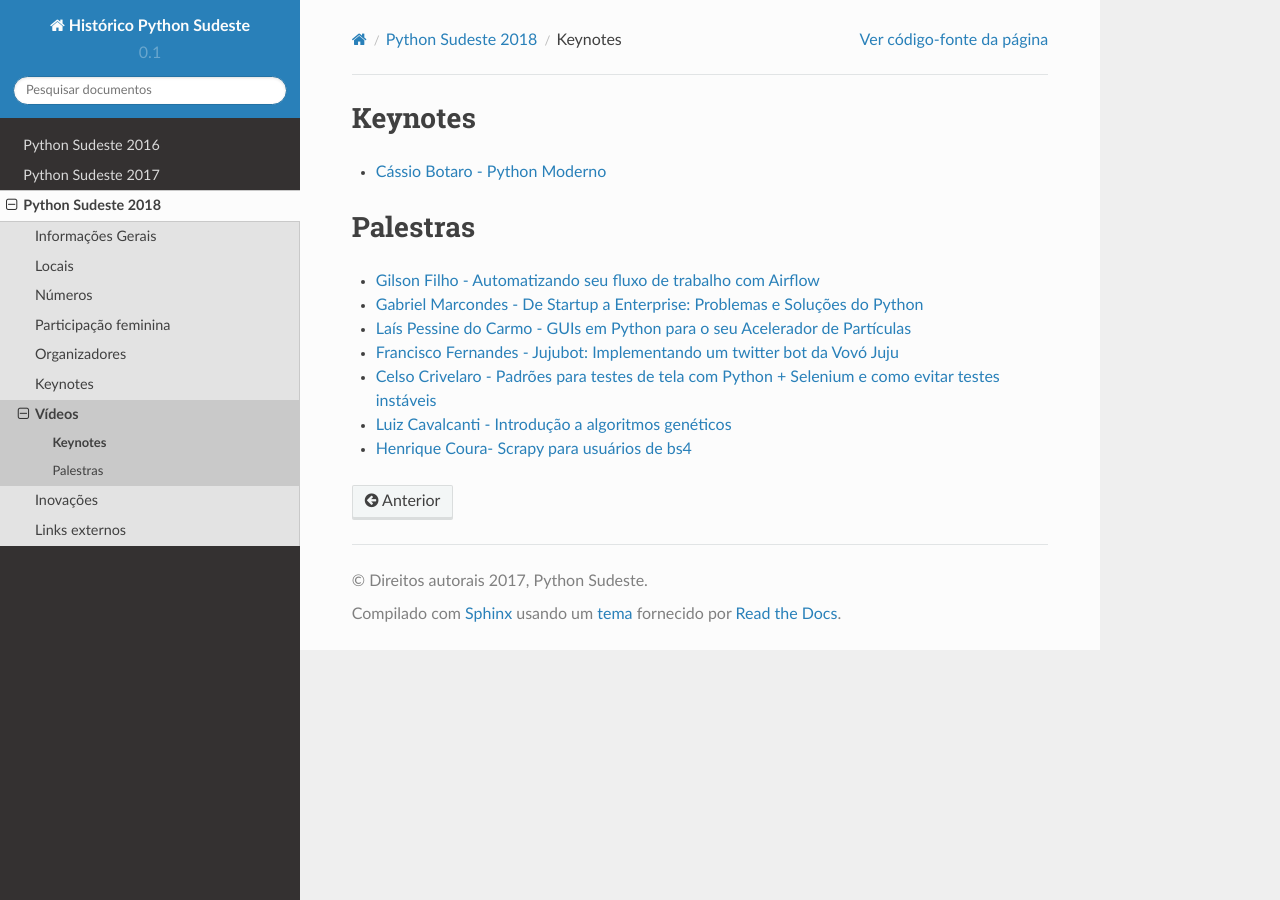
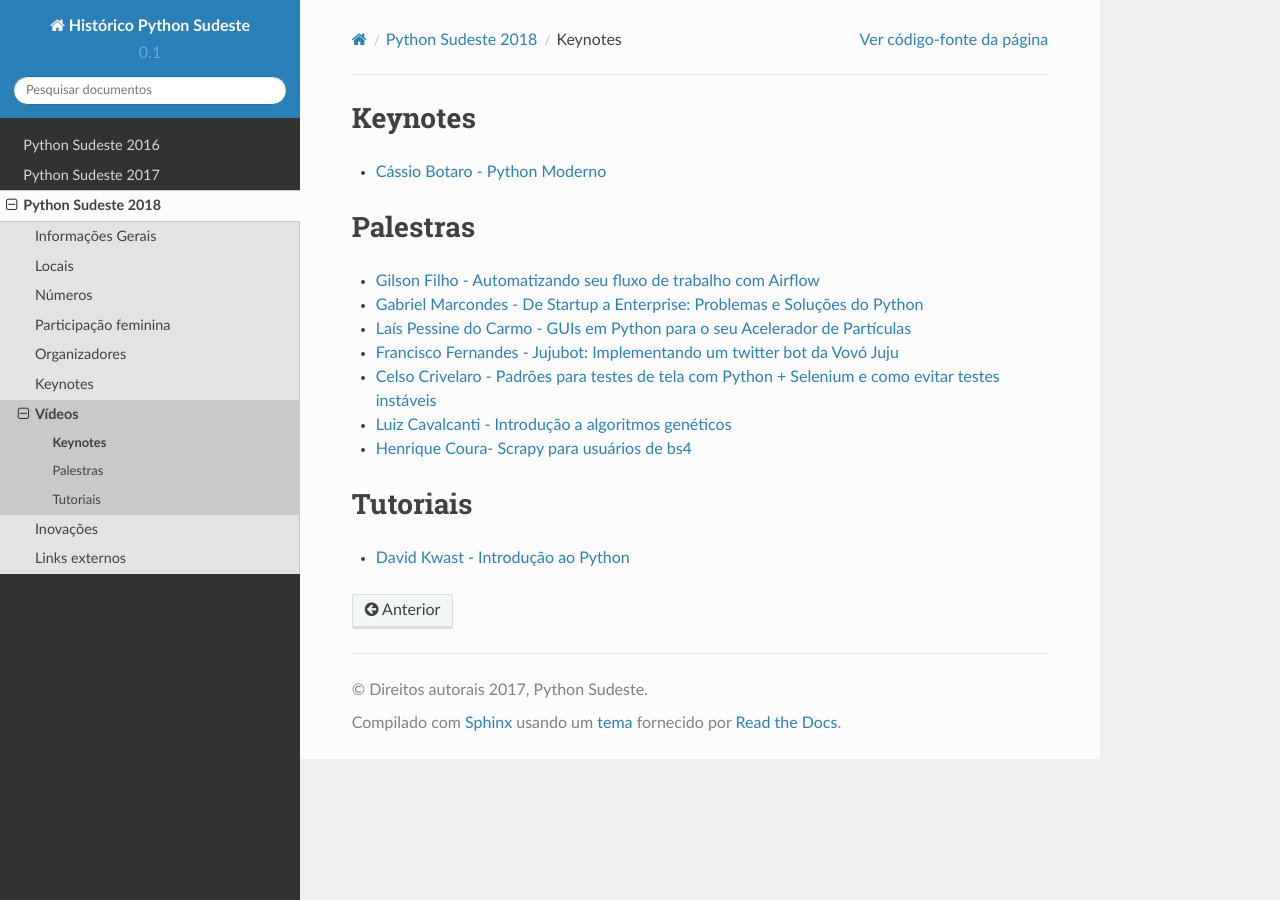
Before and after one commit to pythonsudeste/pythonsudeste_documentacao, a Sphinx documentation site: the page built from source/palestras2018.rst, in a window 1280 px wide. Built offline with Sphinx 7.4.7 and the Read the Docs theme 2.0.0, drawn with Linux system fonts in a browser that asks for light colours.

Commit message:
Tutoriais
David Kwast - Introdução ao Python

```diff
--- a/source/palestras2018.rst
+++ b/source/palestras2018.rst
@@ -22,3 +22,8 @@
 - `Luiz Cavalcanti - Introdução a algoritmos genéticos <http://github.com/luizcavalcanti/genetic-algorithms>`_
 
 - `Henrique Coura- Scrapy para usuários de bs4 <https://github.com/hcoura/py_se_2018/blob/master/Presentation.ipynb>`_
+
+Tutoriais
+---------
+
+- `David Kwast - Introdução ao Python <https://oagnostico.com.br/notebooks/slides/Curso_Introducao_Python3.slides.html#/>`_
```
